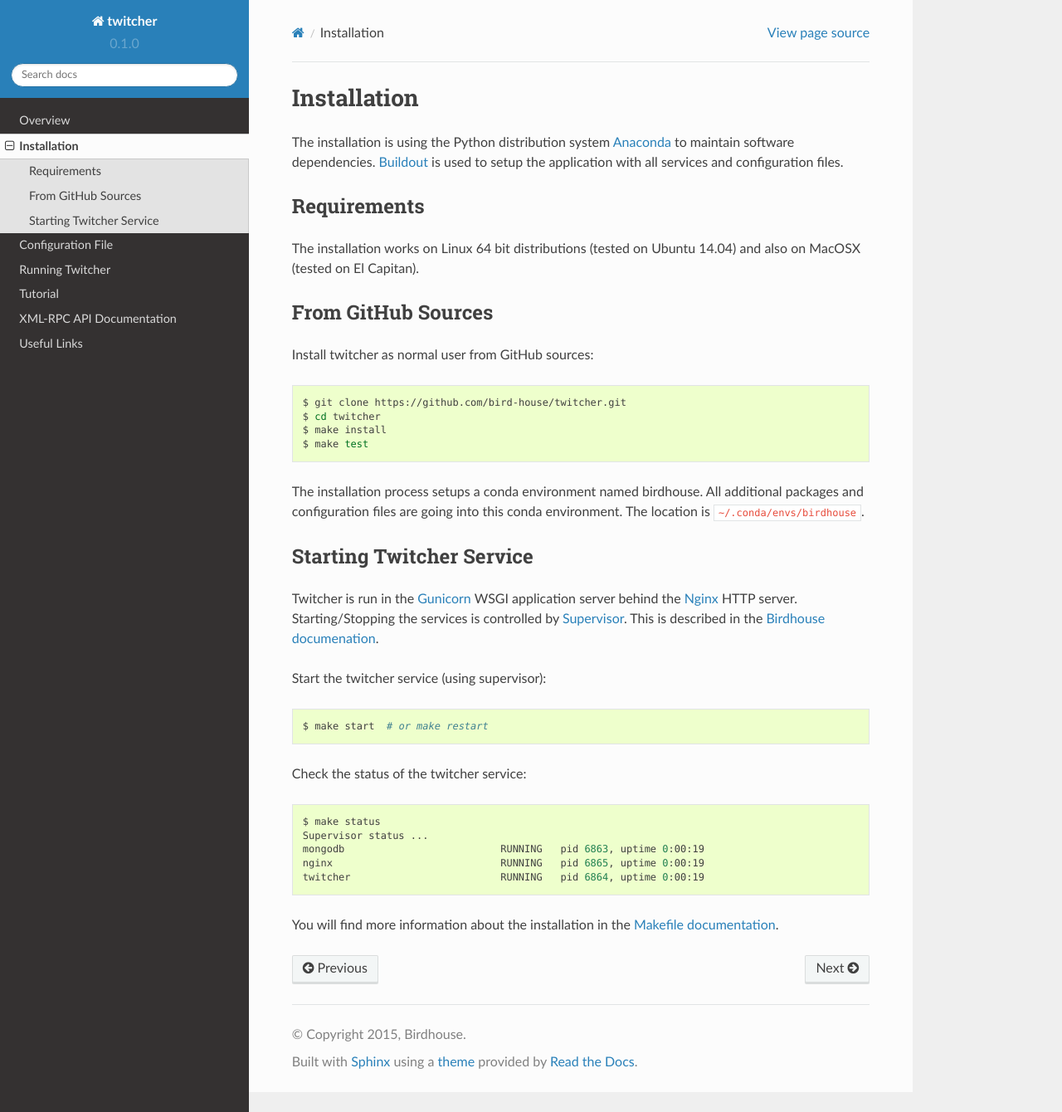
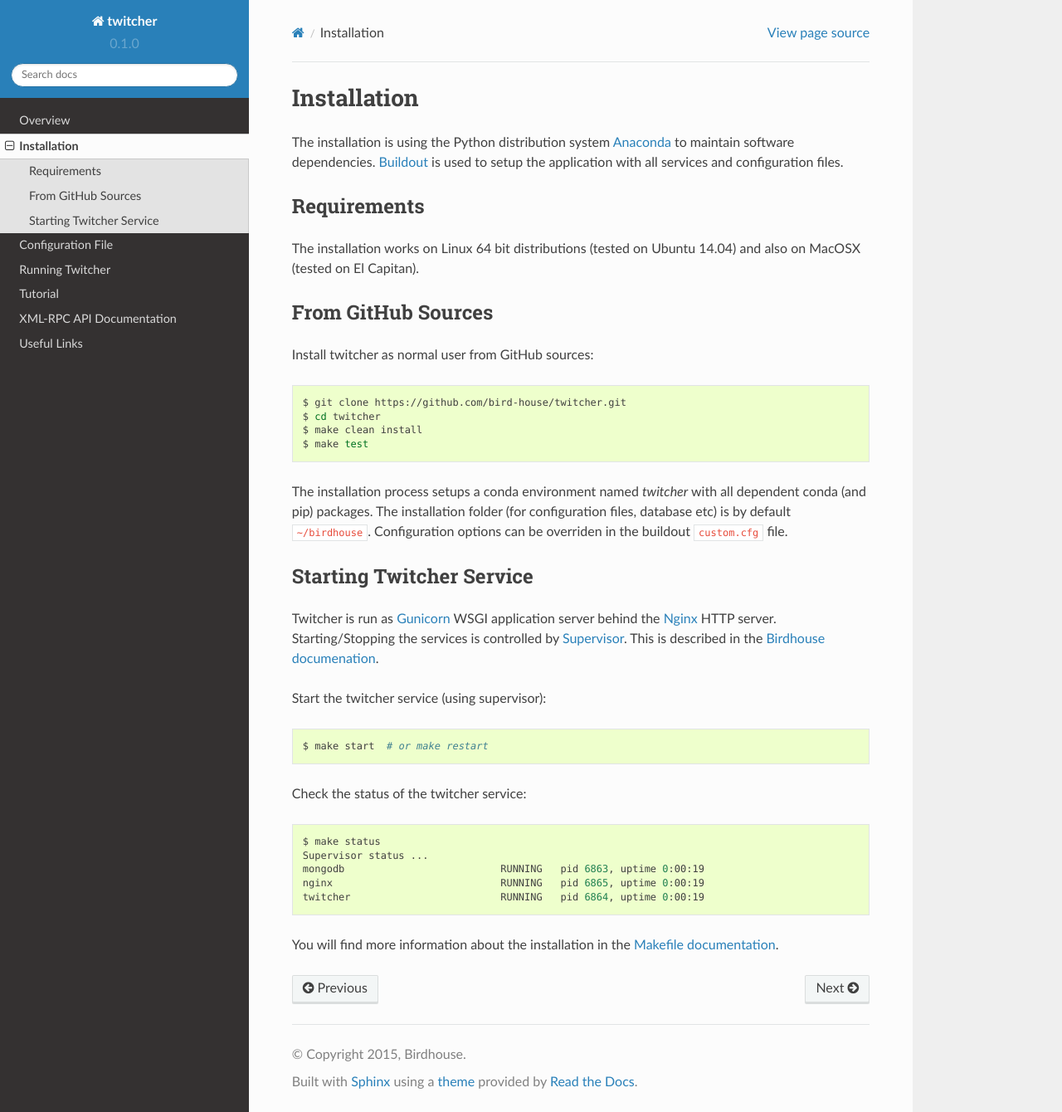
Before and after one commit to crim-ca/weaver, a Sphinx documentation site: the page built from docs/source/installation.rst, in a window 1280 px wide and 1340 px high. Shown: the whole window at 83% size. Built offline with Sphinx 7.4.7 and the Read the Docs theme 2.0.0, drawn with Linux system fonts in a browser that asks for light colours.

Commit message:
updated install docs

```diff
--- a/docs/source/installation.rst
+++ b/docs/source/installation.rst
@@ -20,15 +20,15 @@ Install twitcher as normal user from GitHub sources:
 
    $ git clone https://github.com/bird-house/twitcher.git
    $ cd twitcher
-   $ make install
+   $ make clean install
    $ make test
 
-The installation process setups a conda environment named birdhouse. All additional packages and configuration files are going into this conda environment. The location is ``~/.conda/envs/birdhouse``.
+The installation process setups a conda environment named *twitcher* with all dependent conda (and pip) packages. The installation folder (for configuration files, database etc) is by default ``~/birdhouse``. Configuration options can be overriden in the buildout ``custom.cfg`` file.
 
 Starting Twitcher Service
 =========================
 
-Twitcher is run in the `Gunicorn <http://gunicorn.org/>`_ WSGI application server behind the `Nginx <http://nginx.org/>`_ HTTP server. Starting/Stopping the services is controlled by `Supervisor <http://supervisord.org/>`_. This is described in the `Birdhouse documenation <http://birdhouse.readthedocs.io/en/latest/installation.html#nginx-gunicorn-and-supervisor>`_.
+Twitcher is run as `Gunicorn <http://gunicorn.org/>`_ WSGI application server behind the `Nginx <http://nginx.org/>`_ HTTP server. Starting/Stopping the services is controlled by `Supervisor <http://supervisord.org/>`_. This is described in the `Birdhouse documenation <http://birdhouse.readthedocs.io/en/latest/installation.html#nginx-gunicorn-and-supervisor>`_.
 
 Start the twitcher service (using supervisor):
 
```
